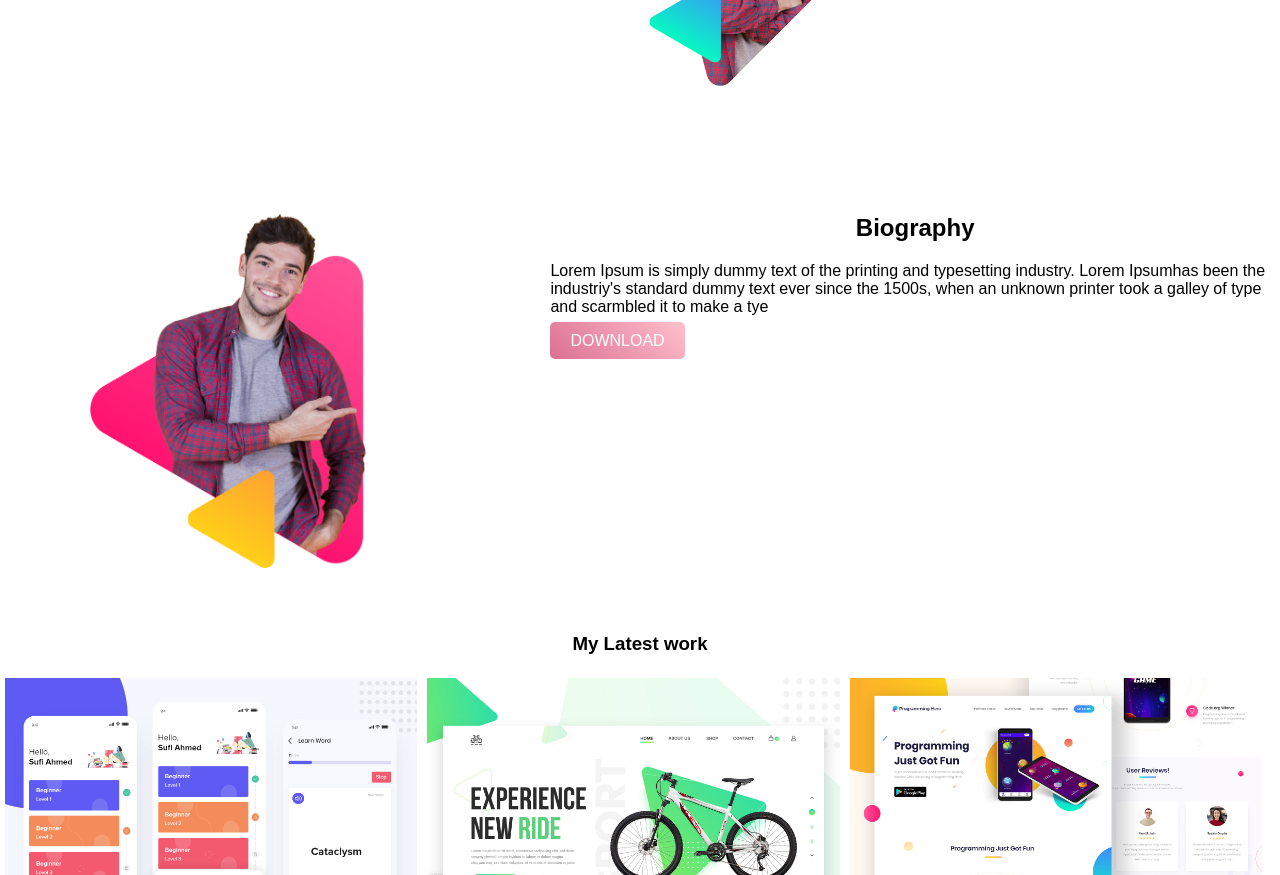
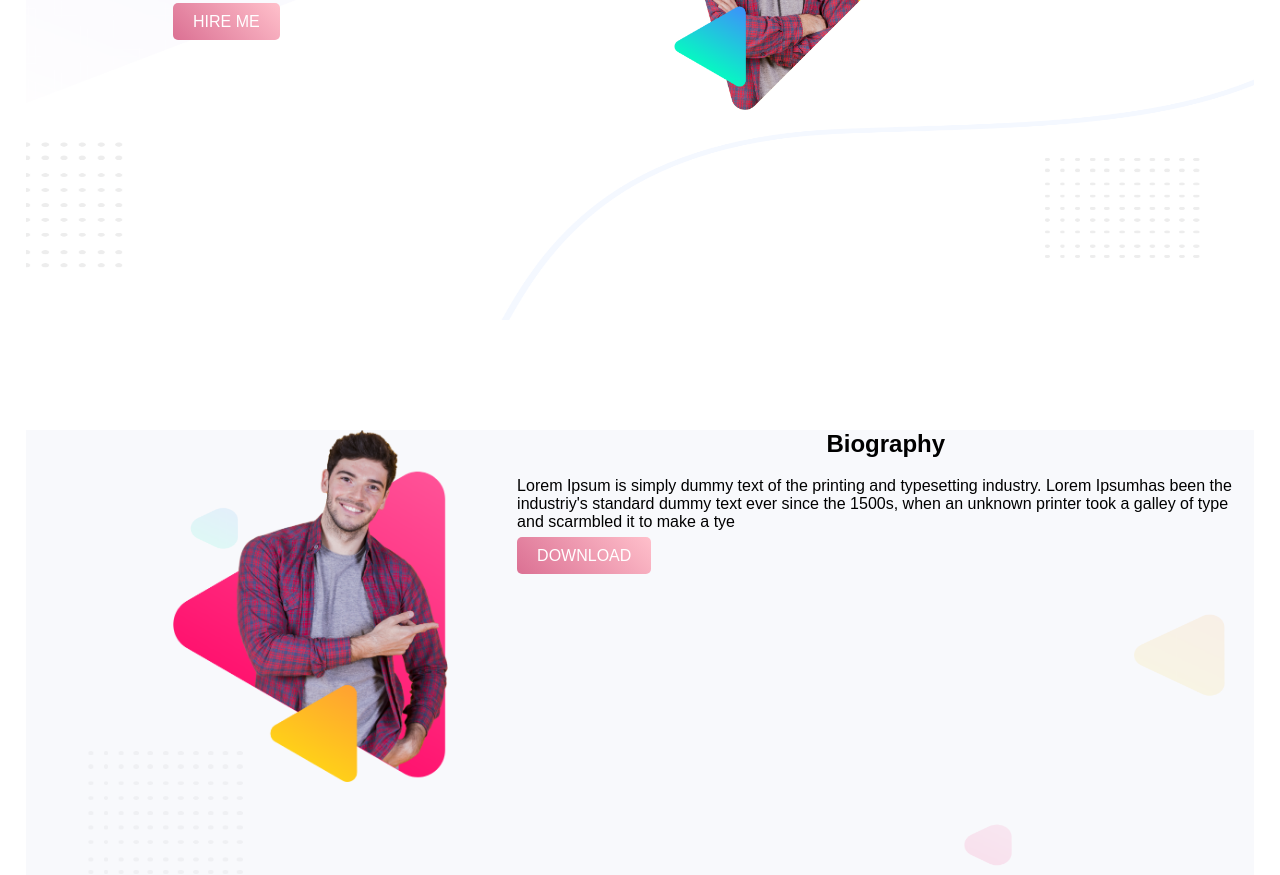
Before and after one commit to dipsithi/personal-website, a plain HTML site: page index.html in a window 1280 px wide. Shown: the part 206-1081 px from the top of the page. Drawn offline with Linux system fonts and the light colour scheme.

Commit message:
complete web site

```diff
--- a/index.html
+++ b/index.html
@@ -8,7 +8,7 @@
 </head>
 <body>
 
-    <Section class="hire-me">
+    <Section class="header-bg">
         <div class="half-width">
             <h1 id="hello"> Hello I'm</h1>
             <h2>Jack Smith</h2>
@@ -20,8 +20,12 @@
            <img src="images/peter.png" alt="">
         </div>
     </Section>
-
-        <section>
+    <br>
+    <br>
+    <br>
+    <br>
+    <br>
+        <section class="biography">
             <div class="half-width">
                 <img src="images/peter_dream.png" alt="">
 
@@ -52,7 +56,7 @@
             </section>
 <br>
 
-            <section>
+            <section class="footer">
                 <h1>What Client are say</h1>
                 <br>
                 <div class="bruce">
--- a/style.css
+++ b/style.css
@@ -1,5 +1,5 @@
 body{
-    margin: 0%;
+    margin:2%;
     font-family: Arial, Helvetica, sans-serif;
 }
 
@@ -19,18 +19,26 @@ p{
 }
 
 .half-width{
-    width: 38%;
+    width: 32%;
     float: left;
-    margin-left: 5%;
-    padding-left: 2%;
+    margin-left: 8%;
+    padding-left: 4%;
 }
 
 .half-width img{
-width: 60%;
+width: 80%;
 }
 
+.header-bg{
+    background-image: url(images/header-bg.png);
+    background-repeat: no-repeat;
+    background-size: 1350px 500px;
+    background-position: left;
+}
+
+
 section{
-    height: 400px;
+    height: 500px;
     padding-bottom: -5%;
 }
 
@@ -42,6 +50,13 @@ section{
     color: white;
 }
 
+.biography{
+
+    background-image: url(images/biography-bg.png);
+    background-repeat: no-repeat;
+    background-size: 1350px 500px;
+    background-position: top;
+}
 h1{
     text-align: center;
 }
@@ -99,5 +114,10 @@ h1{
   margin-left: 35%;
   margin-right: 40%;
 
+ }
 
+ .footer{
+     background-image: url(images/footer-bg.png);
+     background-repeat: no-repeat;
+    background-size: 1350px 500px;
  }
```
